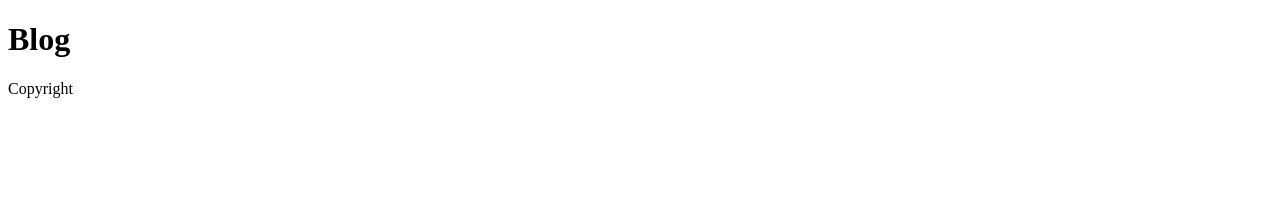
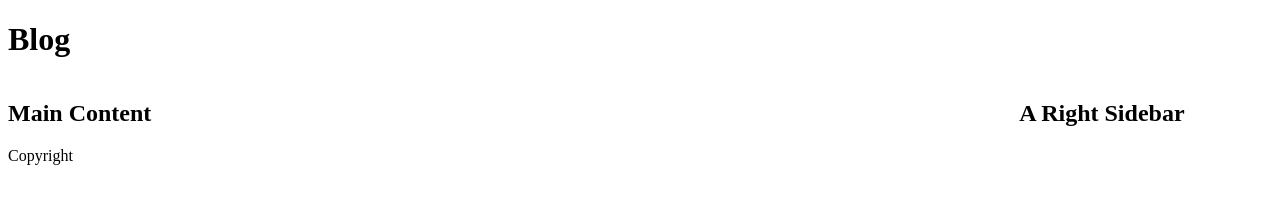
Before and after one commit to 5avel/HtmlCSS, a plain HTML site: page index.html in a window 1280 px wide. Drawn offline with Linux system fonts and the light colour scheme.

Commit message:
skeleton

```diff
--- /dev/null
+++ b/css/mobile.css
@@ -0,0 +1,6 @@
+#content{
+    width: 100%;
+  }
+  #sidebar-right{
+    display: none;
+  }
--- a/css/style.css
+++ b/css/style.css
@@ -1 +1,26 @@
 /* CSS Document */
+
+html,body{
+ }
+
+ h1,h2,h3{}
+ p, blockquote, pre, code, ol, ul{}
+
+ /* Structural elements */
+ #wrapper{
+   width: 80%;
+   margin: 0 auto;
+   background: #fff;
+   padding: 20px;
+ }
+
+ #content{
+   width: 77%;
+   float: left;
+   margin-right: 3%;
+ }
+
+ #sidebar-right{
+   width: 20%;
+   float: left;
+ }
--- a/index.html
+++ b/index.html
@@ -2,21 +2,22 @@
 <html lang="en">
 	<head>
 		<meta charset="UTF-8">
+		<meta name="viewport" content="width=device-width; initial-scale=1.0">
 		<title>Untitled Document</title>
 		<link href="img/favicon.ico" rel="icon" type="image/x-icon" />
 		<link href="css/style.css" rel="stylesheet" type="text/css"/>
+		<link rel="stylesheet" media="screen and (max-width: 600px)" href="css/mobile.css"/>
+		<link rel="stylesheet" media="screen and (min-width: 600px)" href="large.css"/>
 	</head>
 	<body>
 		<header>
 			<h1>Blog</h1>
 		</header>
-		<div class="wrapper">
-			<div id="aside-wrapper">
-
-			</div>
-			<div id="main-wrapper">
-
-			</div>
+		<div id="content">
+			<h2>Main Content</h2>
+		</div>
+		<div id="sidebar-right">
+			<h2>A Right Sidebar</h2>
 		</div>
 		<footer class="footer">
 			Copyright
```
Also changed, not shown: css/main.css (added).
